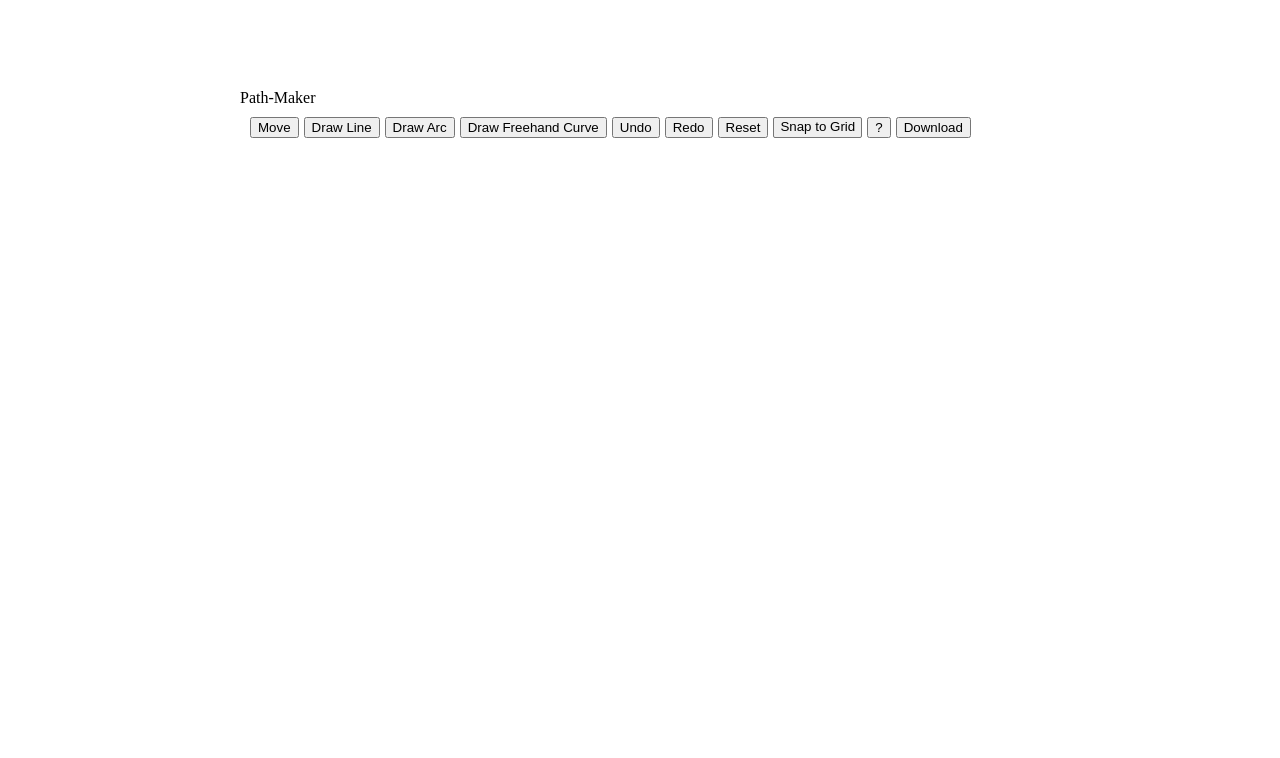
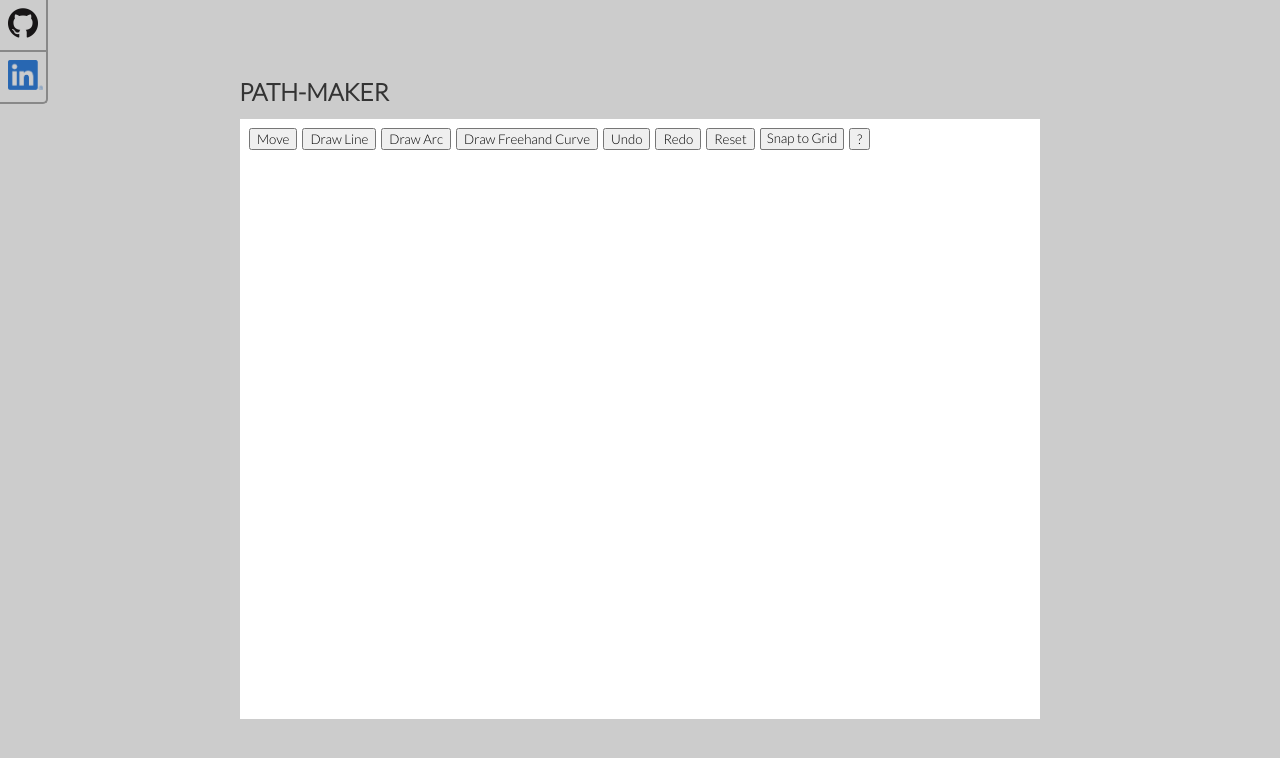
Before and after one commit to kerapace/path-maker, a website built with webpack: page index.html in a window 1280 px wide. Built offline with nearby package versions, Linux system fonts and the light colour scheme.

Commit message:
fixed slight positional issue

```diff
--- a/index.css
+++ b/index.css
@@ -21,6 +21,7 @@ time, mark, audio, video {
 }
 
 body {
+  background-color: #ccc;
   height: 100vh;
   display: flex;
   justify-content: center;
@@ -35,12 +36,63 @@ section.main-display {
   position: relative;
 }
 
+main {
+  max-width: 1000px;
+  min-width: 800px;
+  padding: 0 100px;
+  margin: 0 auto;
+}
+
+h1 {
+  font-family: "Lato";
+  font-weight: 700;
+  text-transform: uppercase;
+  font-size: 24px;
+  margin-bottom: 0.5em;
+  color: #333;
+}
+
+header {
+  position: absolute;
+  top: 0;
+  left: 0;
+  display: flex;
+  flex-direction: column;
+  border-bottom: 2px solid #888;
+  border-right: 2px solid #888;
+  border-bottom-right-radius: 5px;
+}
+
+#github {
+  margin: 8px;
+  height: 30px;
+}
+
+header > a:nth-last-child(1) {
+  border-top: 2px solid #888;
+}
+
+#linkedin {
+  margin: 8px 3px 8px 8px;
+  width: 35px;
+  height: 30px;
+}
+
 .button-bar {
   position: absolute;
   top: 10px;
   left: 10px;
   z-index: 3;
   display: flex;
+}
+
+canvas {
+  border: 1px solid #ccc;
+  background-color: white;
+}
+
+nav.button-bar > button {
+  font-family: "Lato";
 }
 
 .button-bar > button {
@@ -51,13 +103,14 @@ section.main-display {
 ol, ul {
 	list-style: none;
 }
+
 .snap-options-dropdown > p {
   margin: 0;
 }
 
 .snap-options-dropdown {
   position: relative;
-  font: 400 13.3333px Arial;
+  font: 400 13.3333px "Lato";
   padding: 1px 6px;
   border: 1px solid rgb(118,118,118);
   background-color: rgb(239,239,239);
@@ -108,8 +161,11 @@ div.modal-background.visible {
 }
 
 .modal-background > aside {
-  padding: 20px;
-  background-color: grey;
+  border-radius: 10px;
+  padding: 2em;
+  background-color: #ccd;
+  margin: 3em;
+  color: #333;
   font-family: 'Lato';
 }
 
--- a/index.html
+++ b/index.html
@@ -9,8 +9,9 @@
     <script src="bundle.js" defer></script>
   </head>
   <body>
+    <main>
+      <h1>Path-Maker</h1>
       <section class="main-display">
-      <h1>Path-Maker</h1>
         <div class="viewbox">
           <canvas id="map-canvas" width="800px" height="600px"></canvas>
           <nav class="button-bar">
@@ -30,19 +31,22 @@
                 </ul>
             </div>
             <button class="infobox">?</button>
-          <a class="download-link" href="" download="map.json"><button>Download</button></a>
+            <a class="download-link" href="" download="map.json" hidden><button>Download</button></a>
           </nav>
         </div>
         <div class="modal-background">
           <aside>
-          This is a simple graph paper app. You can draw multiple kinds of shapes, choose to undo and redo your drawings, and even export and import your
-          drawing as a JSON file. I created this app because I was playing in an OD&D campaign where the party was required to map everything
-          and none of the apps I found were nearly spacious enough and had the features I wanted.
+            This is a simple graph paper app. You can draw multiple kinds of shapes, choose to undo and redo your drawings, and even
+            (in the slightly near future) export and import your drawing as a JSON file. I created this app because I was playing in
+            an OD&D campaign where the party was required to map everything and none of the apps I found were nearly spacious enough
+            and had the features I wanted. So I made this, and I'm pretty happy with it.
           </aside>
         </div>
       </section>
-    <footer>
-
-    </footer>
+    </main>
+    <header>
+      <a href="https://github.com/kerapace"><img id="github" src="/images/GitHub-Mark-120px-plus.png"/></a>
+      <a href="https://www.linkedin.com/in/jonathan-hill-229408216/"><img id="linkedin" src="/images/LI-In-Bug.png"/></a>
+    </header>
   </body>
 </html>
```
Also changed, not shown: images/GitHub-Mark-120px-plus.png (added), images/LI-In-Bug.png (added). Lines whose indentation alone changed are shown as unchanged.
